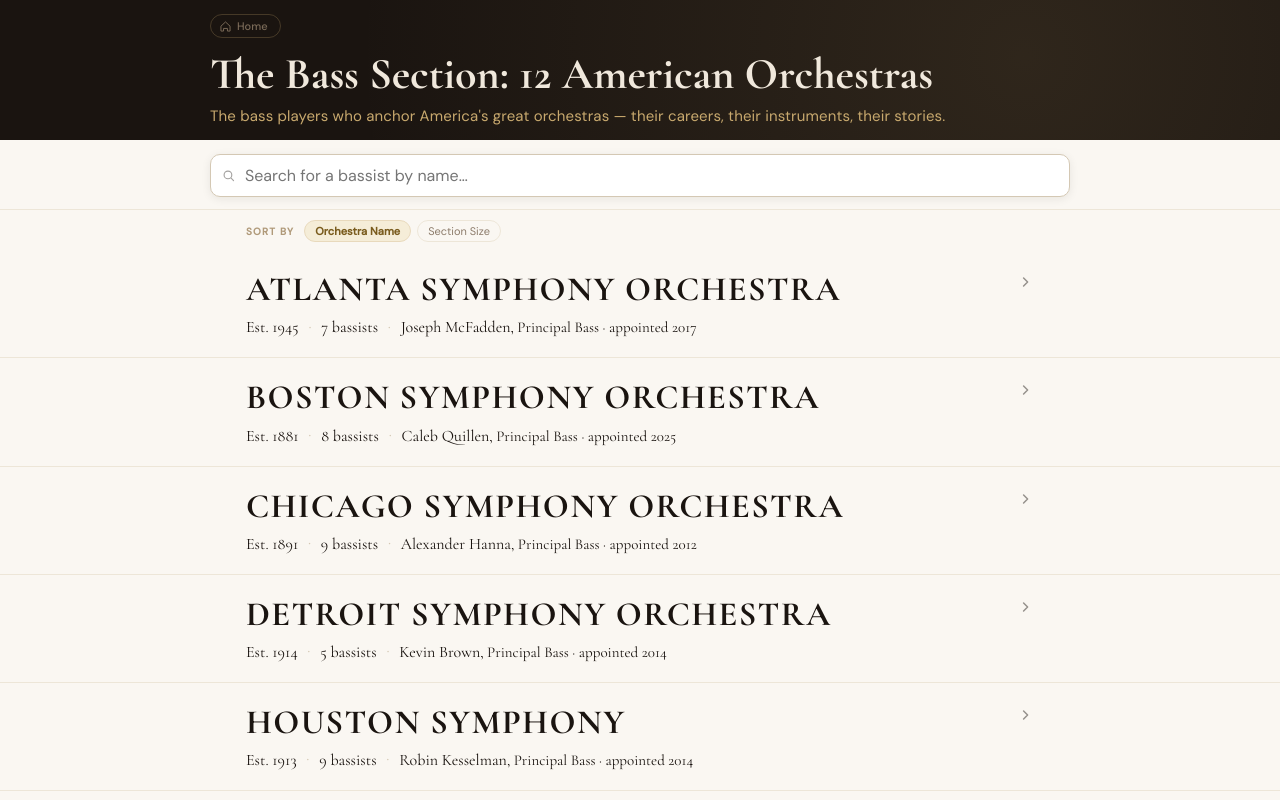
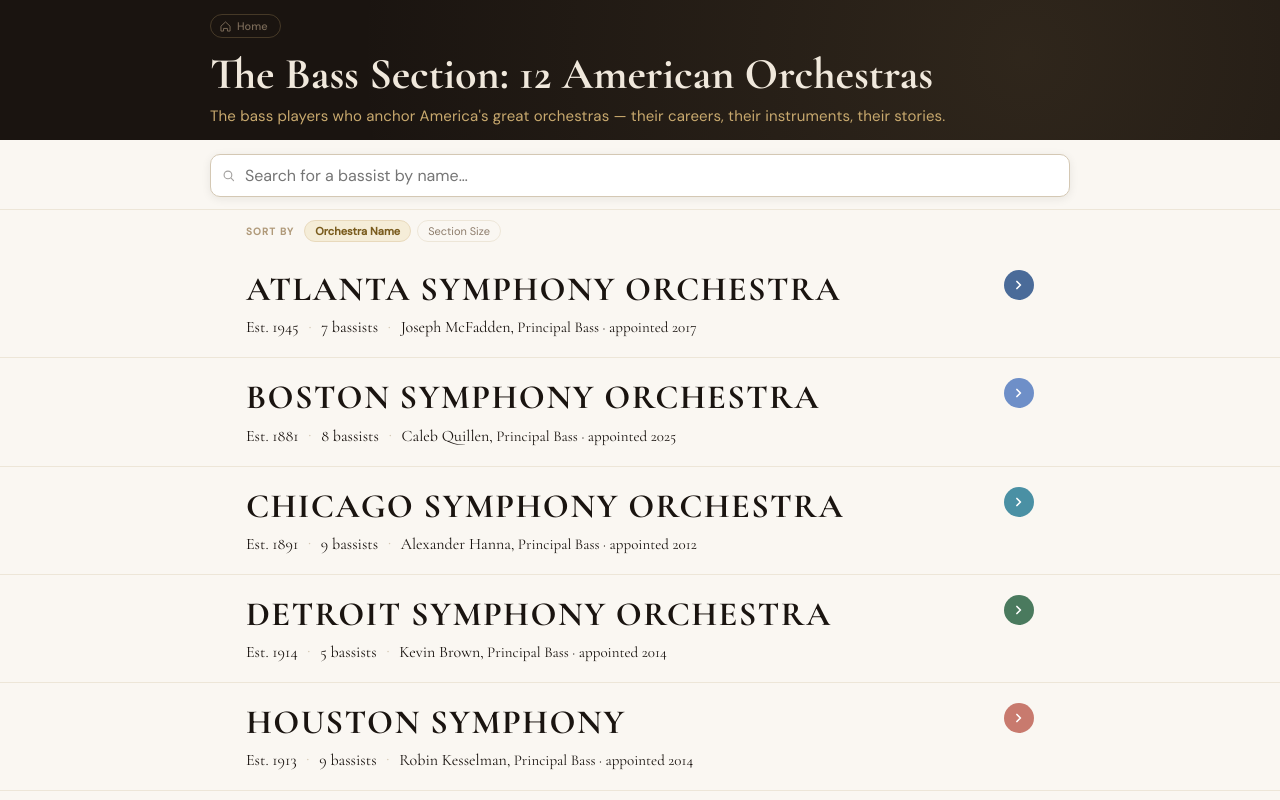
Before and after one commit to SeniorStoryteller/symphony-bass-catalog, a React (Vite) app: page / in a window 1280 px wide. Built offline with nearby package versions, Linux system fonts and the light colour scheme.

Commit message:
Landing page: replace chevron with accent-colored circle arrow on desktop

```diff
--- a/src/App.jsx
+++ b/src/App.jsx
@@ -709,11 +709,26 @@
                         {orch.name}
                       </div>
 
-                      <div style={{ flexShrink: 0, paddingLeft: 10, paddingTop: 4 }}>
-                        <svg className="idx-arrow" width="16" height="16" viewBox="0 0 20 20" fill="none"
-                          style={{ opacity: isHovered ? 1 : 0.45, transform: isHovered ? "translateX(3px)" : "none", display: "block" }}>
-                          <path d="M7 5l5 5-5 5" stroke={S.textPrimary} strokeWidth="1.8" strokeLinecap="round" strokeLinejoin="round"/>
-                        </svg>
+                      <div style={{ flexShrink: 0, paddingLeft: 12, display: "flex", alignItems: "center" }}>
+                        {isMobile ? (
+                          <svg width="16" height="16" viewBox="0 0 20 20" fill="none"
+                            style={{ opacity: isHovered ? 1 : 0.45, display: "block" }}>
+                            <path d="M7 5l5 5-5 5" stroke={S.textPrimary} strokeWidth="1.8" strokeLinecap="round" strokeLinejoin="round"/>
+                          </svg>
+                        ) : (
+                          <div style={{
+                            width: 30, height: 30, borderRadius: "50%",
+                            background: orch.accentColor,
+                            display: "flex", alignItems: "center", justifyContent: "center",
+                            flexShrink: 0,
+                            transform: isHovered ? "translateX(5px)" : "none",
+                            transition: "transform 0.2s ease",
+                          }}>
+                            <svg width="14" height="14" viewBox="0 0 20 20" fill="none">
+                              <path d="M7 5l5 5-5 5" stroke="white" strokeWidth="2.4" strokeLinecap="round" strokeLinejoin="round"/>
+                            </svg>
+                          </div>
+                        )}
                       </div>
                     </div>
 
```
